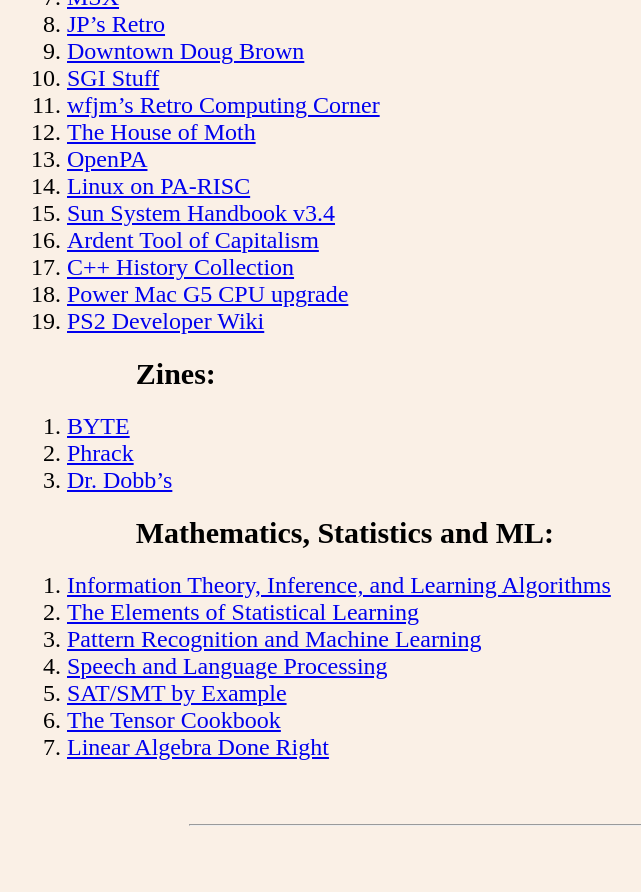
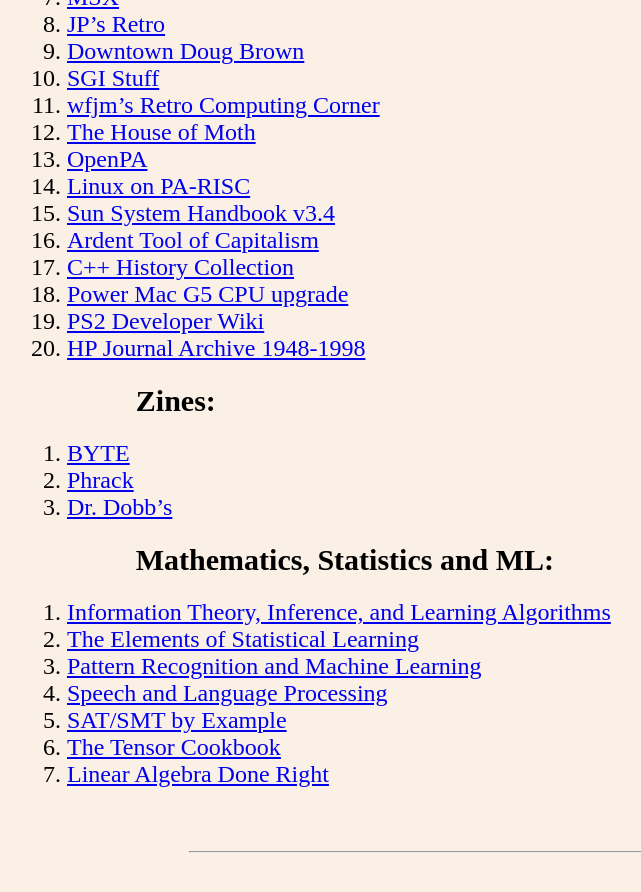
Before and after one commit to TeAeg/teaeg.github.io, a Jekyll site: the page built from index.md, in a window 1280 px wide and 900 px high, scrolled down 2299 px. Shown: the top 892 px of the window, without its empty margins (69-710 px from the left). Built offline with Jekyll 4.4.1, drawn with Linux system fonts in a browser that asks for light colours; our own code applies the rules of GitHub Pages for plain Markdown files.

Commit message:
Added a link to HP Journal Archive 1948-1998
Added a link to HP Journal Archive 1948-1998

```diff
--- a/index.md
+++ b/index.md
@@ -82,6 +82,7 @@
 17. [C++ History Collection](https://softwarepreservation.computerhistory.org/c_plus_plus)
 18. [Power Mac G5 CPU upgrade](https://youtu.be/aW559f6IRas)
 19. [PS2 Developer Wiki](https://www.psdevwiki.com/ps2)
+20. [HP Journal Archive 1948-1998](https://hparchive.com/hp_journals)
 
 ## Zines:
 1. [BYTE](https://www.worldradiohistory.com/Byte_Magazine.htm)
```
